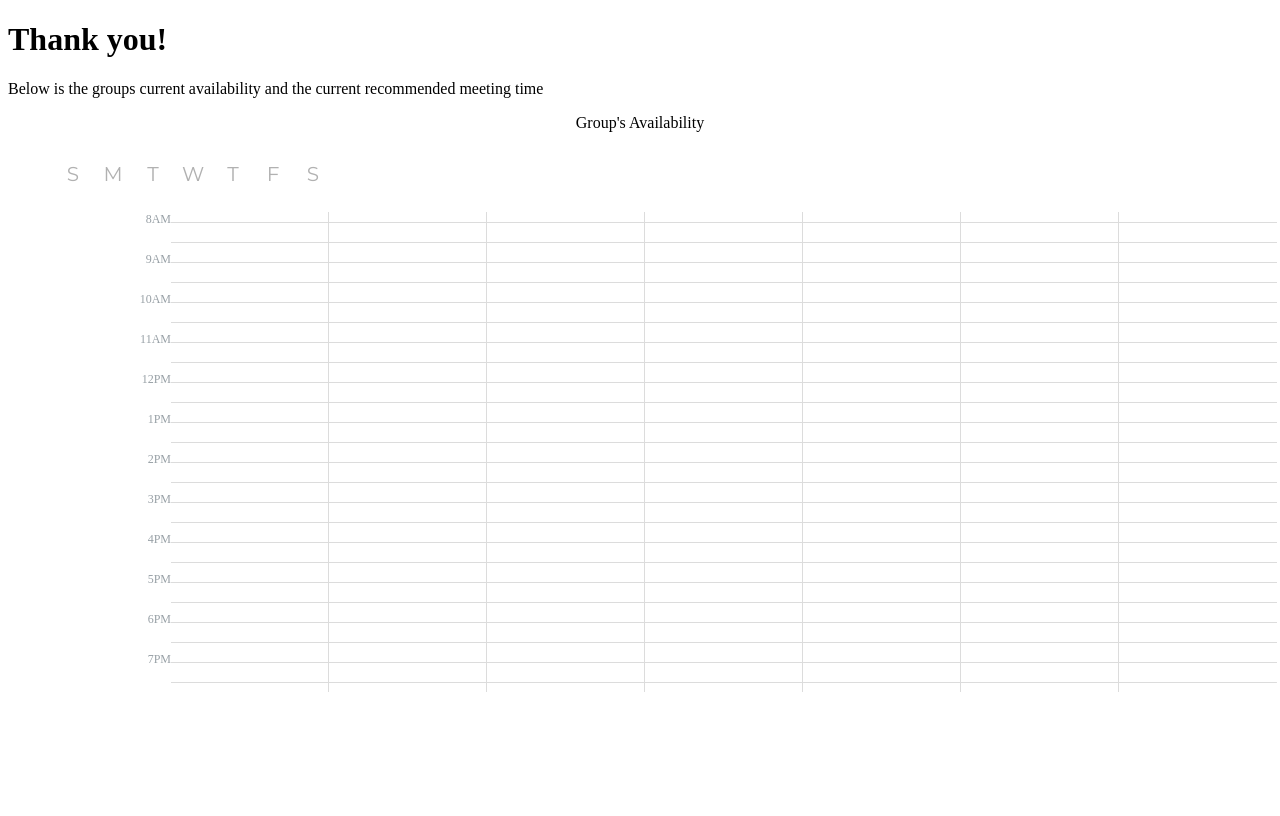
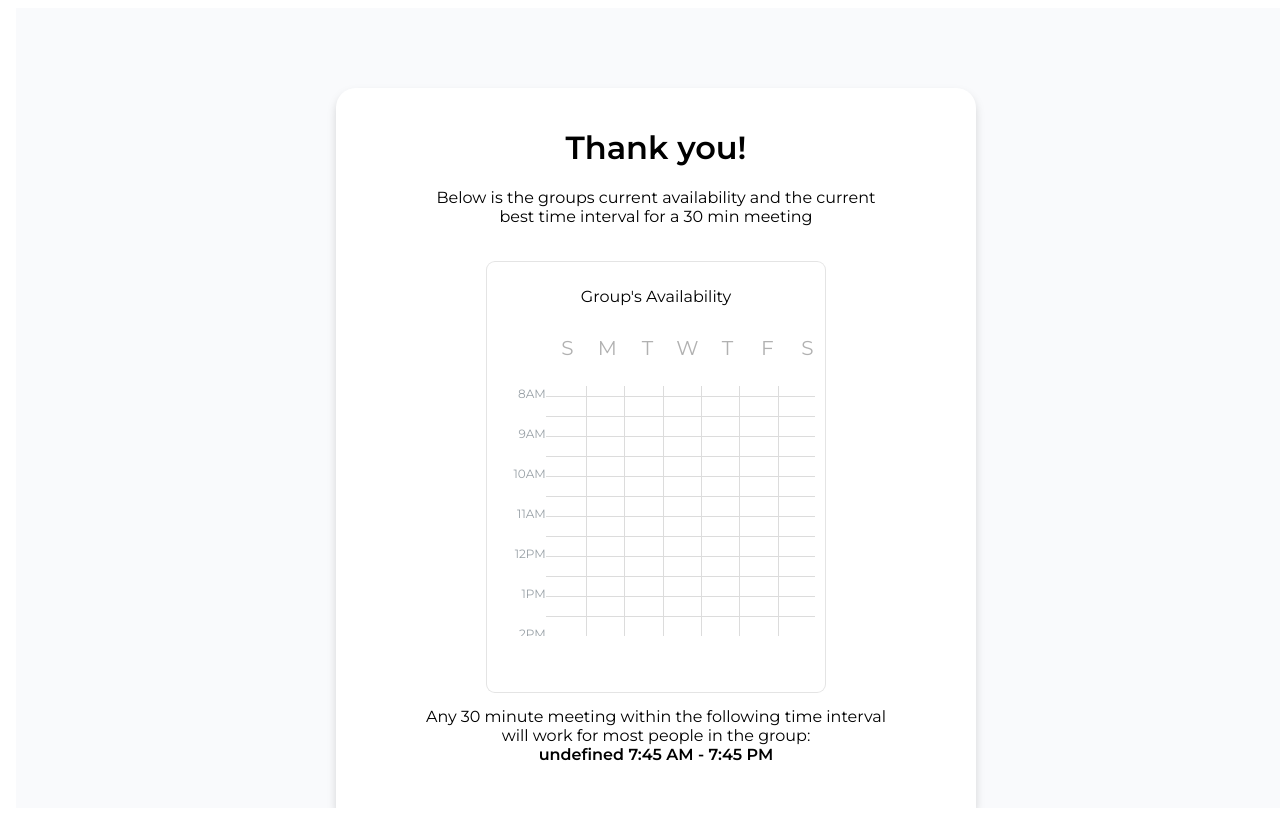
Before and after one commit to msacco8/Scheduling-Tool, a SvelteKit app in the folder my-app/: page /recommendation in a window 1280 px wide. Built offline with nearby package versions, Linux system fonts and the light colour scheme.

Commit message:
final changes

```diff
--- a/my-app/src/components/GroupCal.svelte
+++ b/my-app/src/components/GroupCal.svelte
@@ -5,7 +5,7 @@
      * @type {any[]}
      */
 	var timeBlocks = [];
-    var JsonAvailStore = JSON.parse(localStorage.getItem("availabilitiesStore") || "{}")
+    var JsonAvailStore = JSON.parse(localStorage.getItem("availabilitiesStore") || "{}");
     var groupAvailabilities = JSON.stringify(JsonAvailStore) != "{}" ? JsonAvailStore : {};
     /**
      * @type {number[][]}
--- a/my-app/src/routes/home/[name]/+page.svelte
+++ b/my-app/src/routes/home/[name]/+page.svelte
@@ -1,12 +1,13 @@
 <script>
 // @ts-nocheck
 
-    import { afterUpdate } from 'svelte'
+    import { afterUpdate, onMount} from 'svelte'
 
       // @ts-ignore
       import MainCal from '/src/components/MainCal.svelte'
       // @ts-ignore
       import RightPanel from '/src/components/RightPanel.svelte'
+      import {availabilitiesStore} from "./localstorage.js"
 
       export let timeBlocksMatrix
 
--- a/my-app/src/routes/recommendation/+page.svelte
+++ b/my-app/src/routes/recommendation/+page.svelte
@@ -1,14 +1,163 @@
 <script>
     // @ts-ignore
     import GroupCal from '/src/components/GroupCal.svelte'
+
+
+    /**
+     * @type {any[]}
+     */
+    let timeCountsMatrix = [];
+    var JsonAvailStore = JSON.parse(localStorage.getItem("availabilitiesStore") || "{}");
+    var groupAvailabilities = JSON.stringify(JsonAvailStore) != "{}" ? JsonAvailStore : {};
+
+    function bestTime() {
+        let mx = 0;
+        for (var i = 0; i < 48; i++) {
+            let matrixRow = [];
+            for (var j = 0; j < 8; j++) {
+            // Note the structure of a time block
+                matrixRow.push(0);
+                matrixRow.push(0);
+            }
+            timeCountsMatrix.push(matrixRow);
+        }
+
+        // Getting count of each availability time
+        for (let person in groupAvailabilities) {
+            for (let index in groupAvailabilities[person]) {
+                let jsonBlock = groupAvailabilities[person][index];
+                for (let i = 0; i < jsonBlock.len; i++) {
+                    let weight = jsonBlock.availability == "preferred" ? 1 : 0.5;
+                    timeCountsMatrix[jsonBlock.startRow + i][jsonBlock.startCol] += weight;
+                    mx = Math.max(mx, timeCountsMatrix[jsonBlock.startRow + i][jsonBlock.startCol])
+                }
+            }
+        }
+
+        let maxOfEachDay = [];
+        for (var col = 0; col < 8; col++) {
+            let thisDay = [];
+            for (var row = 0; row < 48; row++) {
+                if (timeCountsMatrix[row][col] == mx) {
+                    thisDay.push(row);
+                }
+            }
+            maxOfEachDay.push(thisDay)
+        }
+
+        let day = 0;
+        for (let i = 0; i < maxOfEachDay.length; i++) {
+            if (maxOfEachDay[day].length < maxOfEachDay[i].length) {
+                day = i;
+            }
+        }
+        let days = ["", "Sun", "Mon", "Tues", "Weds", "Thurs", "Fri", "Sat"];
+        let meetingDay = days[day-1];
+        let minutes = (maxOfEachDay[day][0]-1 + 32) * 15;
+        let start = ""
+        let end = ""
+        let startMeridian = ""
+        let endMeridian = ""
+
+        if (minutes < (12 * 4 * 15)) {
+            startMeridian = "AM";
+        } else {
+            startMeridian = "PM";
+        }
+
+        if (minutes % 60 == 0) {
+            start=(minutes / 60) % 12 == 0 ? "12:00" : (minutes / 60) % 12 + ":00";
+        } else if (minutes % 60 == 30) {
+            start=((minutes-30) / 60) % 12 == 0 ? "12:30" : ((minutes-30) / 60) % 12 + ":30";
+        } else if (minutes % 60 == 45) {
+            start=((minutes-45) / 60) % 12 == 0 ? "12:45" : ((minutes-45) / 60) % 12 + ":45";
+        } else {
+            start=((minutes-15) / 60) % 12 == 0 ? "12:15" : ((minutes-15) / 60) % 12 + ":15";
+        }
+
+        minutes += 15 * (maxOfEachDay[day][maxOfEachDay[day].length-1] - maxOfEachDay[day][0] +1)
+
+        if (minutes < (12 * 4 * 15)) {
+            endMeridian = "AM";
+        } else {
+            endMeridian = "PM";
+        }
+
+        if (minutes % 60 == 0) {
+            end=(minutes / 60) % 12 == 0 ? "12:00" : (minutes / 60) % 12 + ":00";
+        } else if (minutes % 60 == 30) {
+            end=((minutes-30) / 60) % 12 == 0 ? "12:30" : ((minutes-30) / 60) % 12 + ":30";
+        } else if (minutes % 60 == 45) {
+            end=((minutes-45) / 60) % 12 == 0 ? "12:45" : ((minutes-45) / 60) % 12 + ":45";
+        } else {
+            end=((minutes-15) / 60) % 12 == 0 ? "12:15" : ((minutes-15) / 60) % 12 + ":15";
+        }
+        return meetingDay + " " + start + " " + startMeridian + " - " + end + " " + endMeridian;
+    }
+
+    let meetingTime = bestTime();
+
 </script>
+<link href='https://fonts.googleapis.com/css?family=Montserrat:ital,wght@0,100;0,200;0,300;0,600;1,100;1,200;1,700' rel='stylesheet'>
 
-<div>
-    <h1>Thank you!</h1>
-</div>
+<body>
+    <div class="center-panel">
+        <div class="panel-body">
+            <div>
+                <h1 style="margin-top:40px; font-weight: 600px;">Thank you!</h1>
+            </div>
 
-<div>
-    <p>Below is the groups current availability and the current recommended meeting time</p>
-</div>
+            <div>
+                <p>Below is the groups current availability and the current<br>best time interval for a 30 min meeting</p>
+            </div>
+            <div class="groupcal-container">
+                <GroupCal/>
+            </div>
+             <div>
+                Any 30 minute meeting within the following time interval <br>will work for most people in the group: <br><b>{meetingTime}</b>
+             </div>
+        </div>
+    </div>
+</body>
 
-<GroupCal/>
+
+
+<style>
+    body{
+        font-family: 'Montserrat';
+        background-color: #F9FAFC;
+        width: 100vw;
+        height: 100vh;
+        overflow: hidden;
+        display: flex;
+        justify-content: center;
+        vertical-align: bottom;
+        position: relative;
+        margin-top: 0px;
+    }
+    .center-panel {
+        position: absolute;
+        bottom: 0;
+        background-color: white;
+        width: 50%;
+        height: 90%;
+        border-radius: 20px 20px 0px 0px;
+        filter: drop-shadow(0px 5px 4px rgba(0, 0, 0, 0.15));
+    }
+    .panel-body{
+        text-align: center;
+    }
+    .groupcal-container {
+        margin-top: 20px;
+        margin-bottom: 15px;
+        padding: 15px;
+        box-shadow: 0px 0px 0px 1px #E4E4E4;
+        border-radius: 8px;
+        display: flex;
+        flex-wrap: wrap;
+        align-items: center;
+        height: 400px;
+        width: 48%;
+        display: inline-block;
+    }
+</style>
```
Also changed, not shown: my-app/src/components/EditPanel.svelte (+6 -1 lines).
